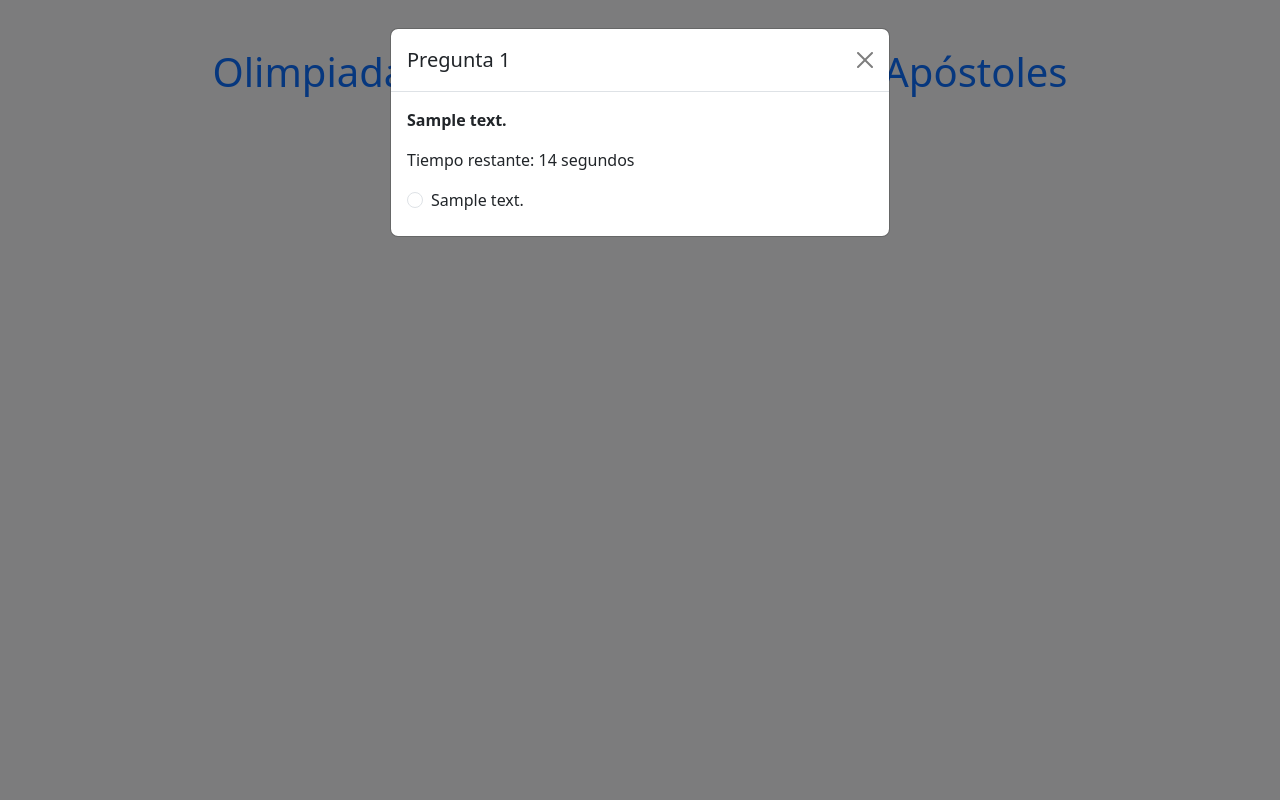
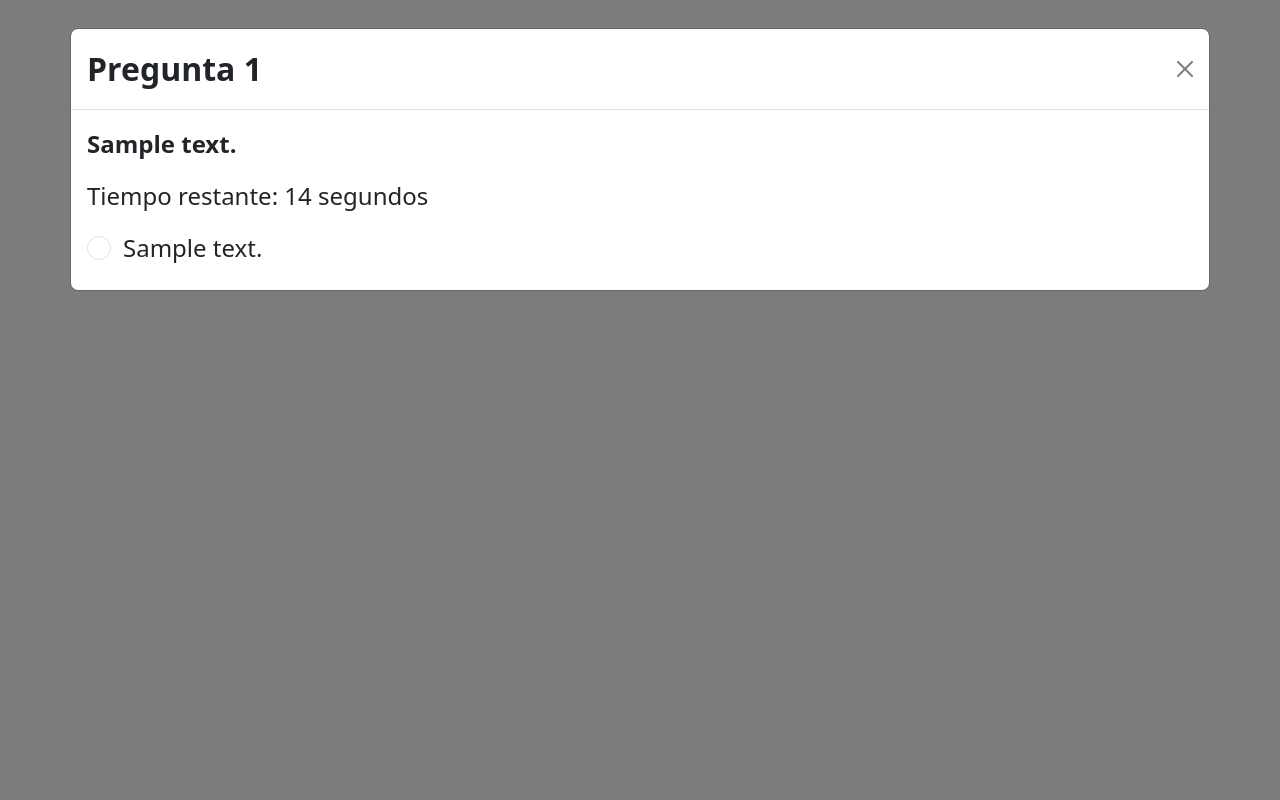
Before and after one commit to abiEsc/sistema_academico, a Django app: page /inscripciones/quiz/ in a window 1280 px wide, after a click that opens the changed part. Run offline with Django 5.2, Linux system fonts and the light colour scheme; tables that the repository leaves empty hold one stand-in row (values such as "Sample post").

Commit message:
memorizacion de textos

```diff
--- a/inscripciones/templates/quiz.html
+++ b/inscripciones/templates/quiz.html
@@ -19,17 +19,30 @@
         margin: 5px;
         cursor: pointer;
     }
+    .numero-pregunta.clicked {
+        background-color: #dc3545; /* rojo Bootstrap */
+    }
+        .modal-body {
+          font-size: 1.5rem; /* letras más grandes */
+        }
+        .modal-title {
+          font-size: 2rem; /* título más grande */
+          font-weight: bold;
+        }
+
     </style>
 </head>
 <body class="bg-light">
 
 <div class="container mt-5">
-    <h1 class="text-center text-primary mb-4">Olimpiadas Bíblicas - Hechos de los Apóstoles</h1>
+    <h1 class="text-center text-primary mb-4">¿QUIÉN SOY?</h1>
 
     <!-- Botones numerados como fichas -->
+
     <div class="d-flex flex-wrap justify-content-center">
     {% for question in questions %}
-            <div class="numero-pregunta"
+        <div id="ficha{{ forloop.counter }}"
+             class="numero-pregunta"
              data-bs-toggle="modal"
              data-bs-target="#modalPregunta{{ forloop.counter }}">
             {{ forloop.counter }}
@@ -41,7 +54,7 @@
     {% for question in questions %}
     <div class="modal fade" id="modalPregunta{{ forloop.counter }}" tabindex="-1"
          data-correct="option-{{ question.id }}-{{ question.correct_option_id }}">
-      <div class="modal-dialog">
+      <div class="modal-dialog modal-xl">
         <div class="modal-content">
           <div class="modal-header">
             <h5 class="modal-title">Pregunta {{ forloop.counter }}</h5>
@@ -70,6 +83,14 @@
 document.addEventListener('DOMContentLoaded', function() {
     document.querySelectorAll('.modal').forEach(function(modal) {
         modal.addEventListener('shown.bs.modal', function () {
+            // Pintar la ficha correspondiente
+            const fichaId = "ficha" + modal.id.replace("modalPregunta", "");
+            const ficha = document.getElementById(fichaId);
+            if (ficha) {
+                ficha.classList.add("clicked");
+            }
+
+            // Temporizador
             let timeLeft = 15;
             const timerElement = modal.querySelector('.timer');
             const correctId = modal.getAttribute('data-correct');
@@ -89,5 +110,6 @@ document.addEventListener('DOMContentLoaded', function() {
 });
 </script>
 
+
 </body>
 </html>
```
Lines whose indentation alone changed are shown as unchanged.
